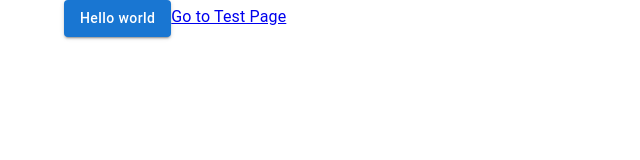
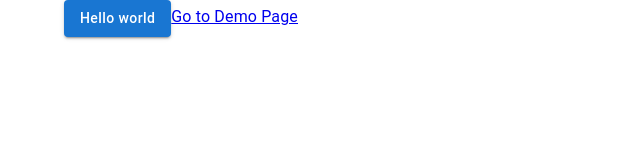
Before and after one commit to ke1t0/personal-study-memo-app, a Next.js app: page / in a window 1280 px wide. Shown: the top 160 px of the page, without its empty margins (0-640 px from the left). Built offline with nearby package versions, Linux system fonts and the light colour scheme.

Commit message:
update: タイポ

```diff
--- a/src/pages/index.tsx
+++ b/src/pages/index.tsx
@@ -5,7 +5,7 @@ const Index = () => {
   return (
     <>
       <Button variant='contained'>Hello world</Button>
-      <Link href='/test'>Go to Test Page</Link>
+      <Link href='/demo'>Go to Demo Page</Link>
     </>
   )
 }
```
